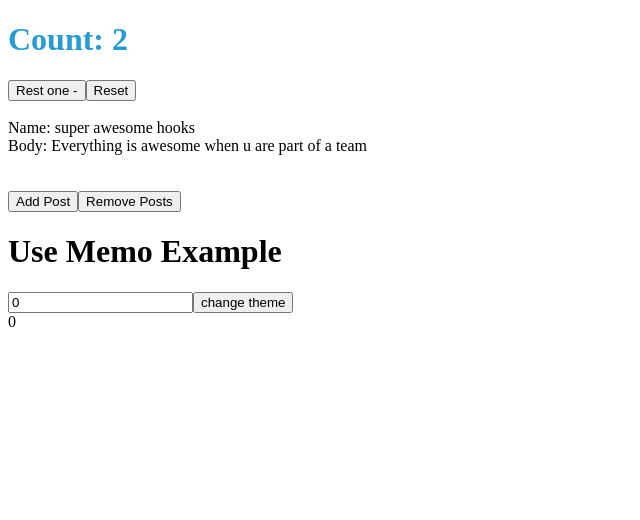
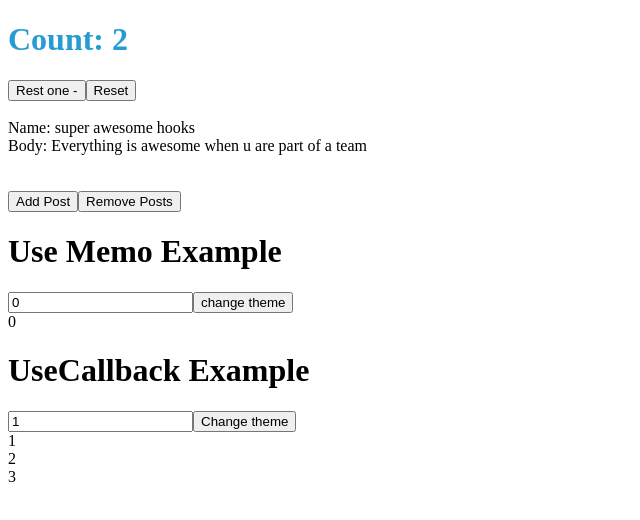
Before and after one commit to vinodkuumar/react-hooks, a React (Create React App) app: page / in a window 1280 px wide. Shown: the top 520 px of the page, without its empty margins (0-640 px from the left). Built offline with nearby package versions, Linux system fonts and the light colour scheme.

Commit message:
usecallback implemented

```diff
--- a/src/App.js
+++ b/src/App.js
@@ -2,6 +2,7 @@ import React, { useState, useEffect } from 'react';
 import randomColor from 'randomcolor';
 import Post from './post';
 import UseMemoExample from './UseMemoExample';
+import UsecallbackExample from './UsecallbackExample';
 
 function App({ initialCount }) {
   const [count, setCount] = useState(initialCount)
@@ -76,6 +77,9 @@ function App({ initialCount }) {
       <div>
       <UseMemoExample />
       </div>
+      <div>
+        <UsecallbackExample />
+      </div>
     </>
   );
 }
--- /dev/null
+++ b/src/List.js
@@ -0,0 +1,14 @@
+import React, {useState,useEffect} from 'react';
+
+const List = ({getItems}) => {
+    const [items, setItems] = useState([]);
+    useEffect(() => {
+        setItems(getItems())
+        console.log('items updated')
+    },[getItems])
+    return(
+        items.map((item) => <div>{item}</div>)
+    )
+}
+
+export default List;
--- /dev/null
+++ b/src/UsecallbackExample.js
@@ -0,0 +1,32 @@
+import React,{useState, useCallback} from 'react';
+import List from './List';
+
+const UsecallbackExample = () => {
+    const [number,setNumber] = useState(1);
+    const [dark,setDark] = useState(false);
+    const theme = {
+        backgroundColor: dark ? 'black' : 'white',
+        color: dark ? 'white' : 'black'
+    }
+    const getItems = useCallback(() => {
+        return [number, number + 1, number + 2]
+    },[number])
+    return(
+        <>
+        <div>
+            <h1>UseCallback Example</h1>
+        </div>
+        <div style={theme}>
+            <input
+                type="number"
+                value={number}
+                onChange={(e) => setNumber((e.target.value))} />
+            <button
+                onClick={() => setDark(prevDark => !prevDark)}>Change theme</button>
+            <List getItems={getItems}/>
+        </div>
+        </>
+    )
+}
+
+export default UsecallbackExample;
```
